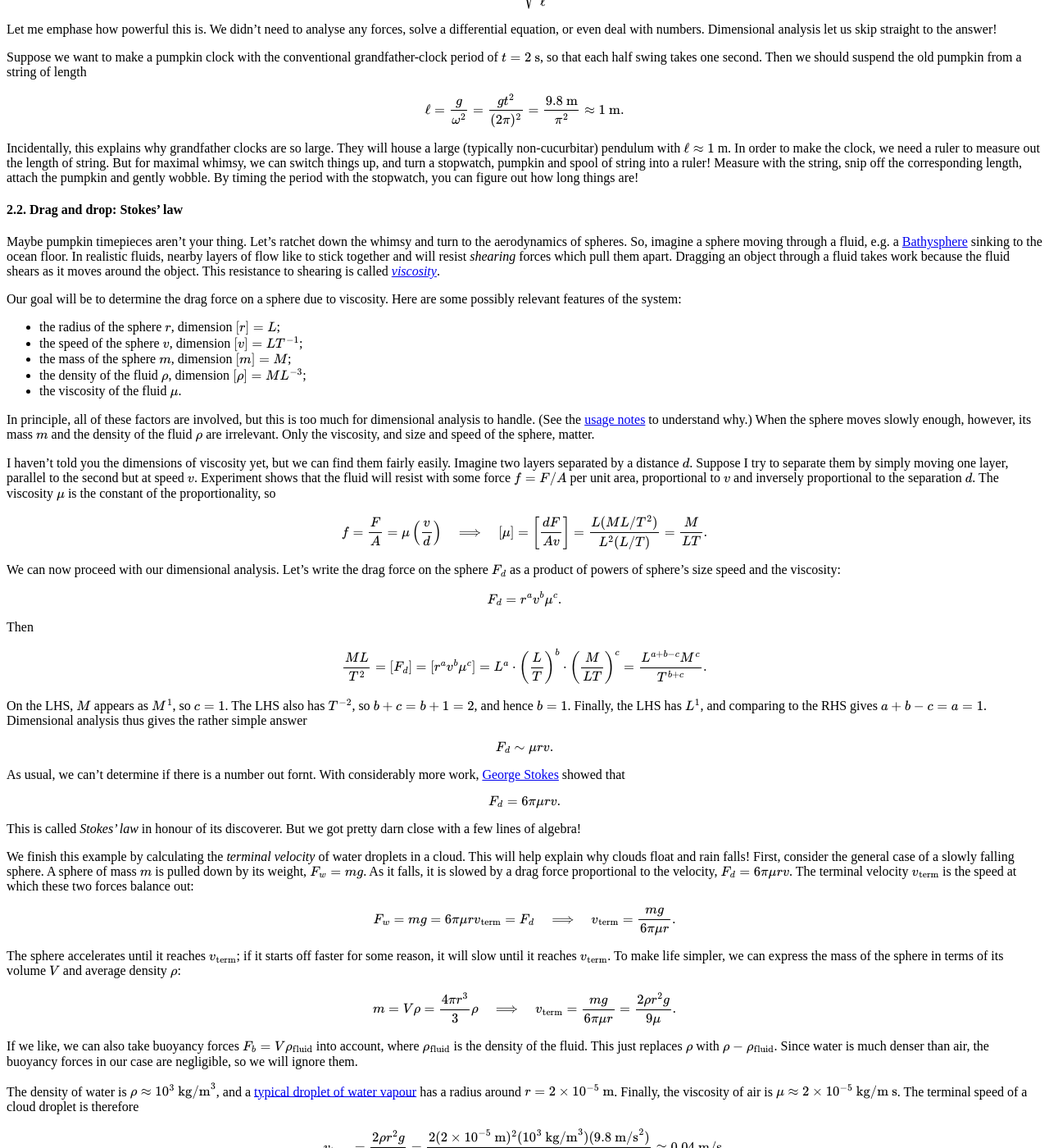
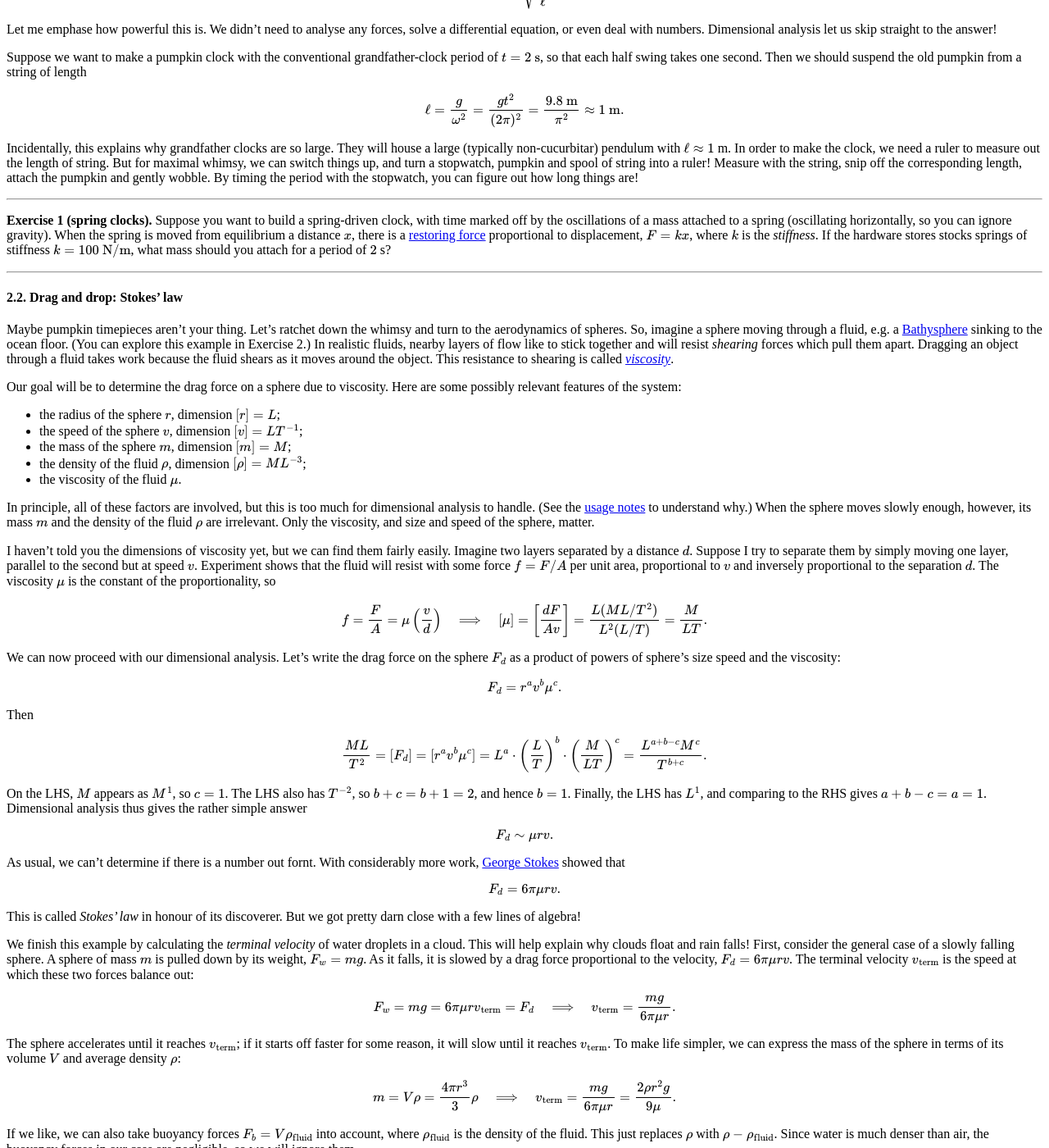
Before and after one commit to hapax/hapax.github.io, a Jekyll site: the page built from assets/simple-physics.md, in a window 1280 px wide and 1400 px high, scrolled down 2208 px. Shown: the whole window at 82% size. Built offline with Jekyll 4.4.1, drawn with Linux system fonts in a browser that asks for light colours; our own code applies the rules of GitHub Pages for plain Markdown files; formulas are drawn with MathJax 3; a script that is not in the unit is left out; some of the changed text lies outside the part shown.

Commit message:
Update simple-physics.md

```diff
--- a/assets/simple-physics.md
+++ b/assets/simple-physics.md
@@ -207,6 +207,20 @@ the pumpkin and gently wobble.
 By timing the period with the stopwatch, you can figure out how long
 things are!
 
+---
+
+**Exercise 1 (spring clocks).**
+Suppose you want to build a spring-driven clock, with time marked off
+by the oscillations of a mass attached to a spring (oscillating
+horizontally, so you can ignore gravity).
+When the spring is moved from equilibrium a distance $x$, there is a
+[restoring force](https://en.wikipedia.org/wiki/Hooke%27s_law)
+proportional to displacement, $F = kx$, where $k$ is the *stiffness*.
+If the hardware stores stocks springs of stiffness $k = 100 \text{
+N/m}$, what mass should you attach for a period of $2$ s?
+
+---
+
 #### 2.2. Drag and drop: Stokes' law<a id="sec-2-2" name="sec-2-2"></a>
 
 Maybe pumpkin timepieces aren't your thing.
@@ -215,6 +229,7 @@ whimsy and turn to the aerodynamics of spheres.
 So, imagine a sphere moving through a fluid, e.g. a
 [Bathysphere](https://en.wikipedia.org/wiki/Bathysphere) sinking to
 the ocean floor.
+(You can explore this example in Exercise 2.)
 In realistic fluids, nearby layers of flow like to stick together and will
 resist *shearing* forces which pull them apart.
 Dragging an object through a fluid takes work because the fluid shears as
@@ -342,7 +357,7 @@ Voilà, rain!
 
 ---
 
-**Exercise 1 (sinking bathysphere).**
+**Exercise 2 (sinking bathysphere).**
 The [Bathysphere](https://en.wikipedia.org/wiki/Bathysphere) was a
 hollow ball of steel designed for deep-sea exploration.
 It weighed $2.25$ tons above water, and had a diamater of $1.45$ m.
```
